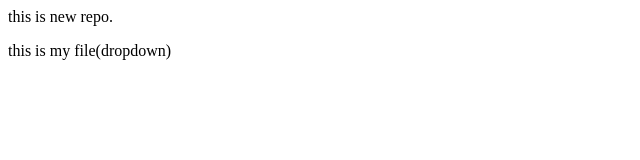
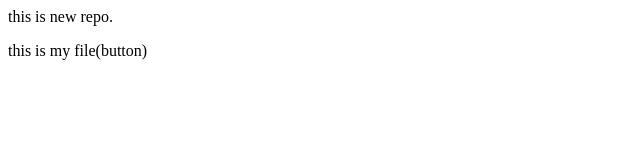
Before and after one commit to gopalsinghranawat282-art/localrepo, a plain HTML site: page index.html in a window 1280 px wide. Shown: the full height of the page, 0-640 px from the left. Drawn offline with Linux system fonts and the light colour scheme.

```diff
--- a/index.html
+++ b/index.html
@@ -1,2 +1,2 @@
 <p>this is new repo.</p>
-<P>this is my file(dropdown)</P>
+<P>this is my file(button)</P>
```
